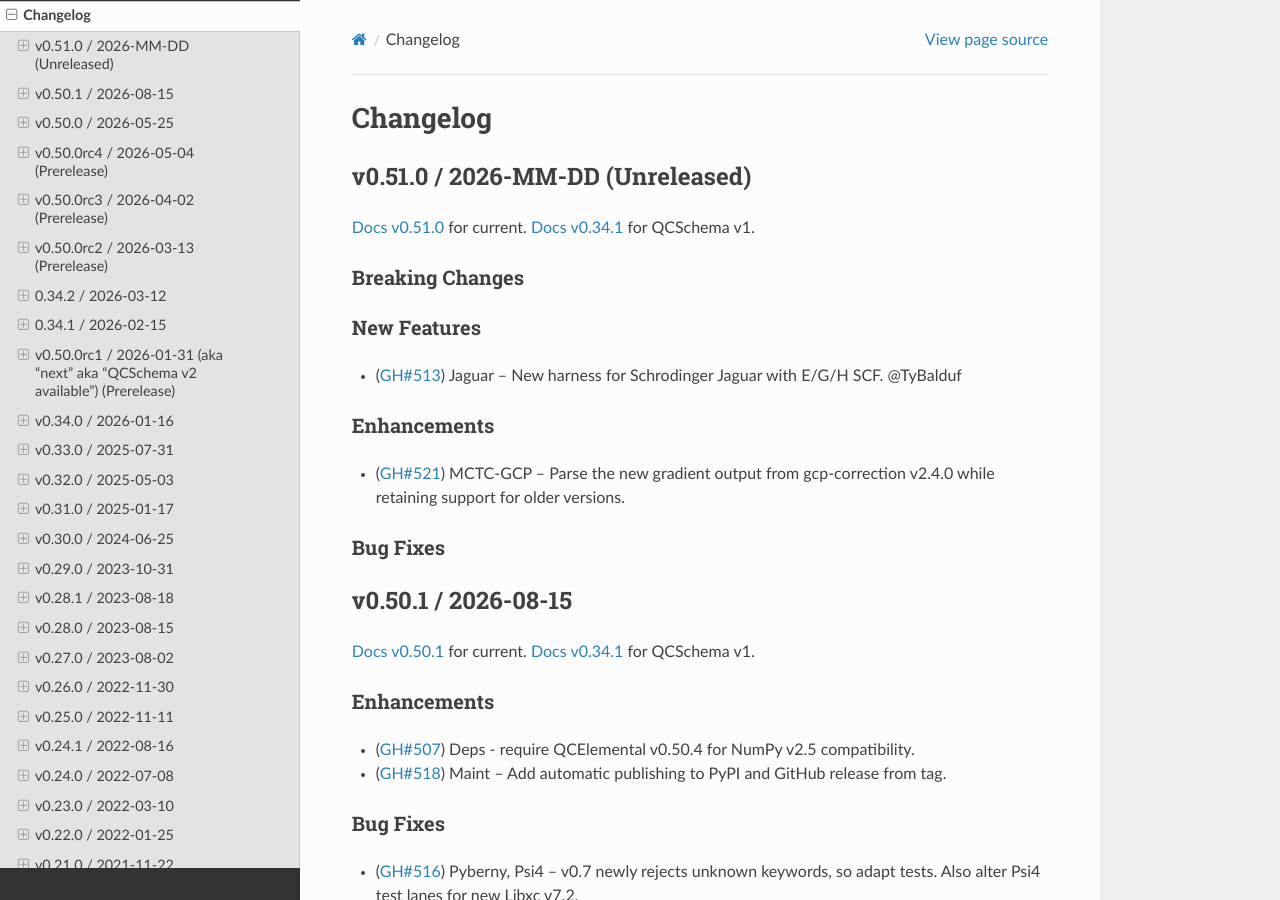
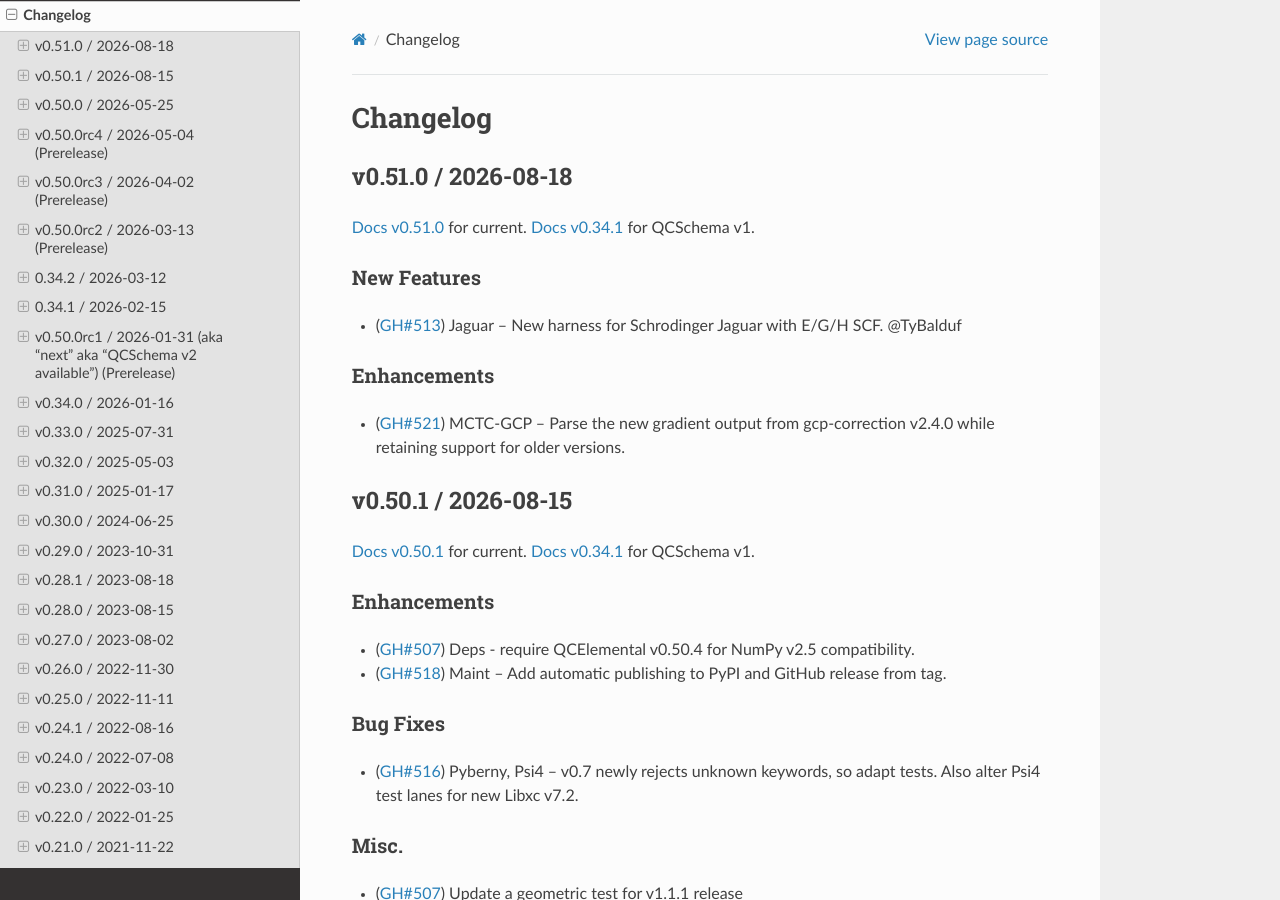
Before and after one commit to MolSSI/QCEngine, a Sphinx documentation site: the page built from docs/source/changelog.rst, in a window 1280 px wide and 900 px high. Built offline with Sphinx 7.4.7 and the Read the Docs theme 3.1.0, drawn with Linux system fonts in a browser that asks for light colours; the version number could not be read and is left out.

Commit message:
date release

```diff
--- a/docs/source/changelog.rst
+++ b/docs/source/changelog.rst
@@ -41,13 +41,10 @@ Changelog
 
 .. _`sec:cl0510`:
 
-v0.51.0 / 2026-MM-DD (Unreleased)
+v0.51.0 / 2026-08-18
 --------------------
 
 :docs:`v0.51.0` for current. :docs:`v0.34.1` for QCSchema v1.
-
-Breaking Changes
-++++++++++++++++
 
 New Features
 ++++++++++++
@@ -58,11 +55,8 @@ Enhancements
 - (:pr:`521`) MCTC-GCP -- Parse the new gradient output from gcp-correction v2.4.0
   while retaining support for older versions.
 
-Bug Fixes
-+++++++++
 
-
-.. _`sec:cl0510`:
+.. _`sec:cl0501`:
 
 v0.50.1 / 2026-08-15
 --------------------
```
Also changed, not shown: 1 other file.
